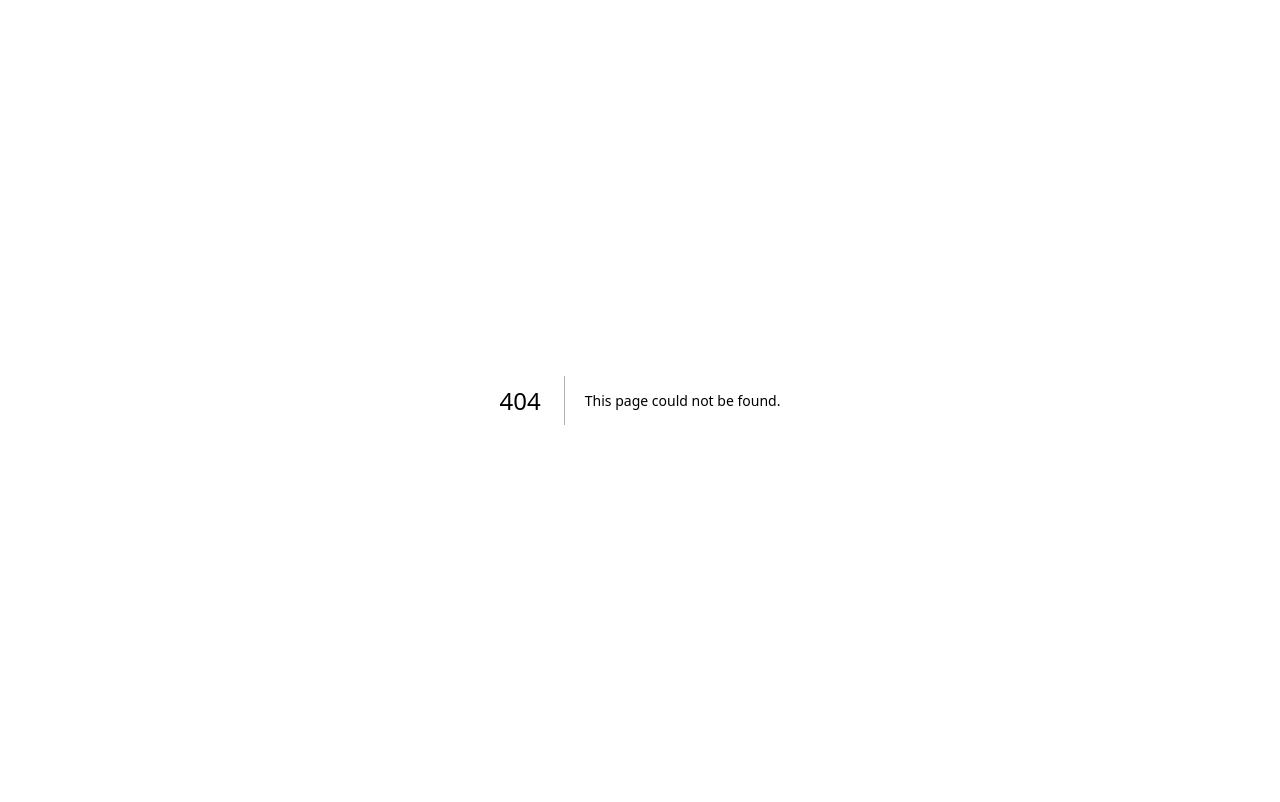
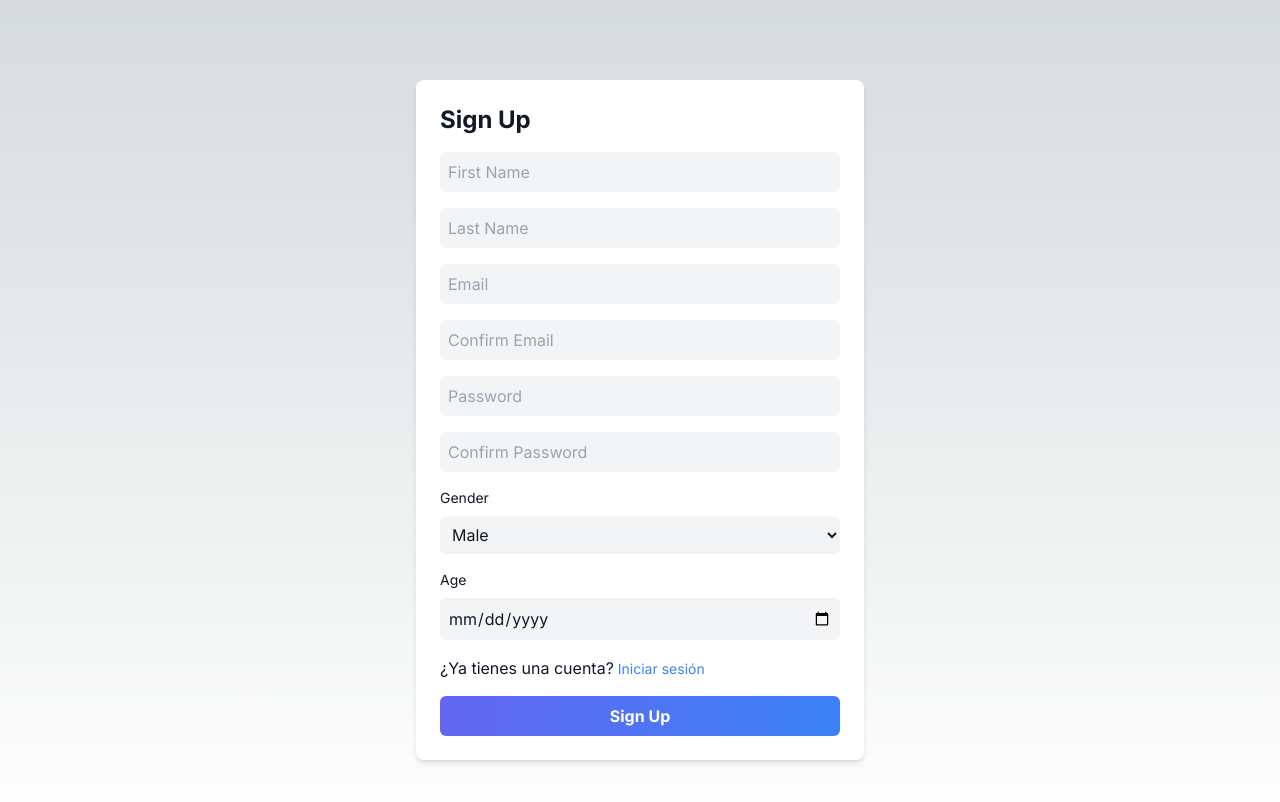
Before and after one commit to juanpabl0svn/web-app-gestion-configuracion, a Next.js app: page /register in a window 1280 px wide. Before the commit this address had no page. Shown: the top 802 px of the page. Built offline with nearby package versions, Linux system fonts and the light colour scheme.

Commit message:
first commit

```diff
--- /dev/null
+++ b/src/app/(auth)/layout.ts
@@ -0,0 +1,10 @@
+export default function LayoutAuth({
+  children,
+  params
+}: {
+  children: React.ReactNode;
+  params: any;
+}) {
+
+  return children;
+}
--- /dev/null
+++ b/src/app/(auth)/login/page.tsx
@@ -0,0 +1,5 @@
+import LogIn from "@/components/login/login";
+
+export default function LogInRoute() {
+  return <LogIn />;
+}
--- /dev/null
+++ b/src/app/(auth)/register/page.tsx
@@ -0,0 +1,5 @@
+import Register from "@/components/register/register";
+
+export default function RegisterRoute() {
+  return <Register />;
+}
--- /dev/null
+++ b/src/app/api/login/route.ts
@@ -0,0 +1,7 @@
+import { NextResponse } from "next/server";
+
+
+
+export async function GET() {
+  return NextResponse.json({ message: "Hello, World from login" });
+}
--- /dev/null
+++ b/src/app/api/route.ts
@@ -0,0 +1,8 @@
+import { NextResponse } from "next/server";
+
+
+export async function GET() {
+
+  return NextResponse.json({ message: "Hello, World!" });
+
+}
--- /dev/null
+++ b/src/components/login/login.tsx
@@ -0,0 +1,77 @@
+"use client";
+
+import Link from "next/link";
+
+export default function LogIn() {
+  function handleSubmit(e: React.FormEvent) {
+    e.preventDefault();
+
+    const { email, password } = e.target as HTMLFormElement;
+    email;
+
+    if (!email.value) return;
+    if (!password.value) return;
+  }
+
+  return (
+    <main className="w-full min-h-dvh h-full grid place-content-center">
+      <div className="flex flex-col items-center justify-center h-screen">
+        <div className="w-full max-w-md bg-white rounded-lg shadow-md p-6">
+          <h2 className="text-2xl font-bold text-gray-900 mb-4">Login</h2>
+          <form className="flex flex-col" onSubmit={handleSubmit}>
+            <input
+              type="email"
+              name="email"
+              id="email"
+              className="bg-gray-100 text-gray-900 border-0 rounded-md p-2 mb-4 focus:bg-gray-200 focus:outline-none focus:ring-1 focus:ring-blue-500 transition ease-in-out duration-150"
+              placeholder="Email address"
+            />
+            <input
+              type="password"
+              name="password"
+              id="password"
+              className="bg-gray-100 text-gray-900 border-0 rounded-md p-2 mb-4 focus:bg-gray-200 focus:outline-none focus:ring-1 focus:ring-blue-500 transition ease-in-out duration-150"
+              placeholder="Password"
+            />
+            <div className="flex items-center justify-between flex-wrap">
+              <label
+                htmlFor="remember-me"
+                className="text-sm text-gray-900 cursor-pointer flex items-center"
+              >
+                <input
+                  type="checkbox"
+                  id="remember-me"
+                  className="mr-2 cursor-pointer"
+                />
+                Recuerdame
+              </label>
+
+              <Link
+                href="/forgot-password"
+                className="text-sm text-blue-500 hover:underline mb-0.5 cursor-pointer"
+              >
+                ¿Olvidaste tu contraseña?
+              </Link>
+
+              <p className="text-gray-900 mt-4">
+                No tienes cuenta?
+                <Link
+                  href="/register"
+                  className="text-sm text-blue-500 -200 hover:underline mt-4 ml-1 cursor-pointer"
+                >
+                  Crea una
+                </Link>
+              </p>
+            </div>
+            <button
+              type="submit"
+              className="bg-gradient-to-r from-indigo-500 to-blue-500 text-white font-bold py-2 px-4 rounded-md mt-4 hover:bg-indigo-600 hover:to-blue-600 transition ease-in-out duration-150"
+            >
+              Login
+            </button>
+          </form>
+        </div>
+      </div>
+    </main>
+  );
+}
--- /dev/null
+++ b/src/components/register/register.tsx
@@ -0,0 +1,85 @@
+"use client";
+
+import Link from "next/link";
+
+export default function Register() {
+  return (
+    <main className="flex flex-col items-center justify-center min-h-screen h-full py-20">
+      <aside className="w-full max-w-md bg-white rounded-lg shadow-md p-6">
+        <h2 className="text-2xl font-bold text-gray-900 mb-4">Sign Up</h2>
+        <form className="flex flex-col">
+          <input
+            placeholder="First Name"
+            className="bg-gray-100 text-gray-900 border-0 rounded-md p-2 mb-4 focus:bg-gray-200 focus:outline-none focus:ring-1 focus:ring-blue-500 transition ease-in-out duration-150"
+            type="text"
+          />
+          <input
+            placeholder="Last Name"
+            className="bg-gray-100 text-gray-900 border-0 rounded-md p-2 mb-4 focus:bg-gray-200 focus:outline-none focus:ring-1 focus:ring-blue-500 transition ease-in-out duration-150"
+            type="text"
+          />
+          <input
+            placeholder="Email"
+            className="bg-gray-100 text-gray-900 border-0 rounded-md p-2 mb-4 focus:bg-gray-200 focus:outline-none focus:ring-1 focus:ring-blue-500 transition ease-in-out duration-150"
+            type="email"
+          />
+          <input
+            placeholder="Confirm Email"
+            className="bg-gray-100 text-gray-900 border-0 rounded-md p-2 mb-4 focus:bg-gray-200 focus:outline-none focus:ring-1 focus:ring-blue-500 transition ease-in-out duration-150"
+            type="email"
+          />
+          <input
+            placeholder="Password"
+            className="bg-gray-100 text-gray-900 border-0 rounded-md p-2 mb-4 focus:bg-gray-200 focus:outline-none focus:ring-1 focus:ring-blue-500 transition ease-in-out duration-150"
+            type="password"
+          />
+          <input
+            placeholder="Confirm Password"
+            className="bg-gray-100 text-gray-900 border-0 rounded-md p-2 mb-4 focus:bg-gray-200 focus:outline-none focus:ring-1 focus:ring-blue-500 transition ease-in-out duration-150"
+            type="password"
+          />
+          <label
+            className="text-sm mb-2 text-gray-900 cursor-pointer"
+            htmlFor="gender"
+          >
+            Gender
+          </label>
+          <select
+            className="bg-gray-100 text-gray-900 border-0 rounded-md p-2 mb-4 focus:bg-gray-200 focus:outline-none focus:ring-1 focus:ring-blue-500 transition ease-in-out duration-150"
+            id="gender"
+          >
+            <option value="male">Male</option>
+            <option value="female">Female</option>
+            <option value="other">Other</option>
+          </select>
+          <label
+            className="text-sm mb-2 text-gray-900 cursor-pointer"
+            htmlFor="age"
+          >
+            Age
+          </label>
+          <input
+            className="bg-gray-100 text-gray-900 border-0 rounded-md p-2"
+            id="age"
+            type="date"
+          />
+          <p className="text-gray-900 mt-4">
+            ¿Ya tienes una cuenta?
+            <Link
+              href="/login"
+              className="text-sm text-blue-500 -200 hover:underline mt-4 ml-1"
+            >
+              Iniciar sesión
+            </Link>
+          </p>
+          <button
+            className="bg-gradient-to-r from-indigo-500 to-blue-500 text-white font-bold py-2 px-4 rounded-md mt-4 hover:bg-indigo-600 hover:to-blue-600 transition ease-in-out duration-150"
+            type="submit"
+          >
+            Sign Up
+          </button>
+        </form>
+      </aside>
+    </main>
+  );
+}
```
